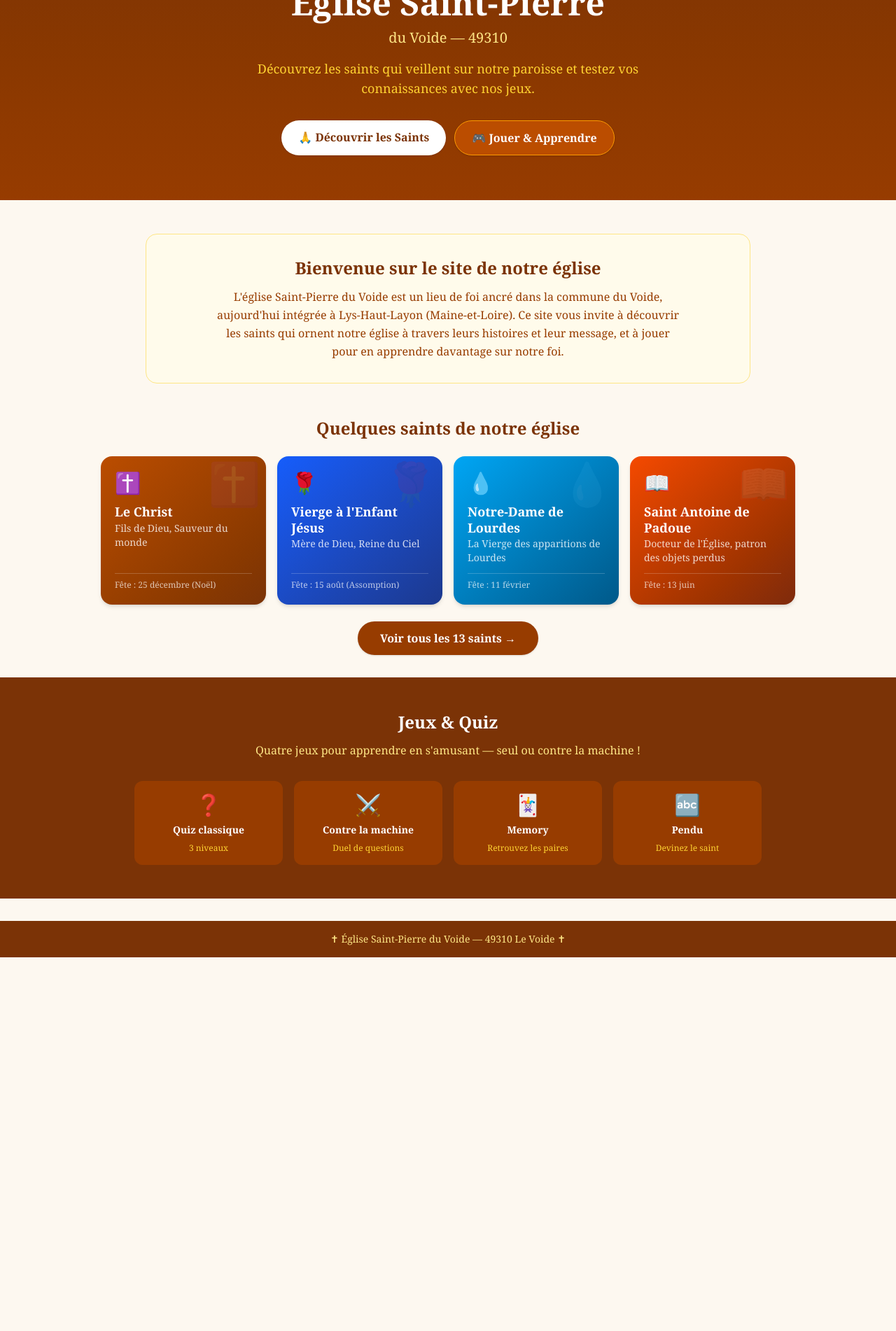
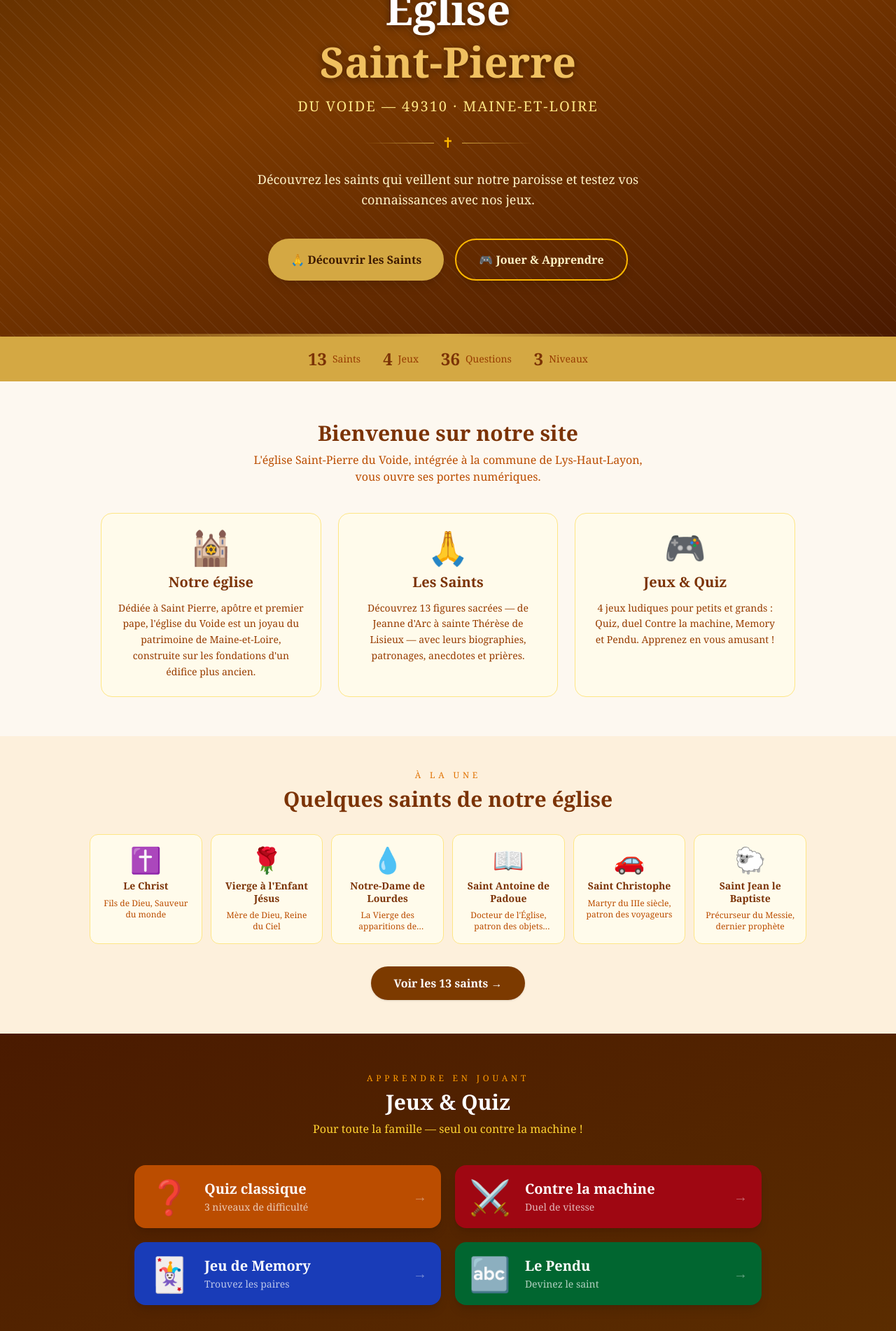
Before and after one commit to plaisirspartages-app/Eglise_StPierre_Voide, a Next.js app: page / in a window 1280 px wide. Shown: the part 220-2122 px from the top of the page at 70% size. Before the commit the page ends 1588 px from the top, so only its background shows below. Built offline with nearby package versions, Linux system fonts and the light colour scheme.

Commit message:
Refonte page d'accueil : hero immersif, stats dorées, 3 colonnes, jeux en grand format, citation évangélique
Co-Authored-By: Claude Sonnet 4.6 <noreply@anthropic.com>

```diff
--- a/app/page.tsx
+++ b/app/page.tsx
@@ -2,101 +2,249 @@ import Link from "next/link";
 import { saints } from "@/data/saints";
 import SaintCard from "@/components/SaintCard";
 
+const jeux = [
+  {
+    emoji: "❓",
+    label: "Quiz classique",
+    desc: "3 niveaux de difficulté",
+    href: "/jeux/quiz",
+    color: "bg-amber-700 hover:bg-amber-600",
+  },
+  {
+    emoji: "⚔️",
+    label: "Contre la machine",
+    desc: "Duel de vitesse",
+    href: "/jeux/contre-machine",
+    color: "bg-red-800 hover:bg-red-700",
+  },
+  {
+    emoji: "🃏",
+    label: "Jeu de Memory",
+    desc: "Trouvez les paires",
+    href: "/jeux/memoire",
+    color: "bg-blue-800 hover:bg-blue-700",
+  },
+  {
+    emoji: "🔤",
+    label: "Le Pendu",
+    desc: "Devinez le saint",
+    href: "/jeux/pendu",
+    color: "bg-green-800 hover:bg-green-700",
+  },
+];
+
 export default function Home() {
-  const featured = saints.slice(0, 4);
+  const featured = saints.slice(0, 6);
 
   return (
     <div>
-      {/* Hero */}
-      <section className="bg-gradient-to-b from-amber-900 to-amber-800 text-white text-center py-16 px-4">
-        <div className="max-w-3xl mx-auto">
-          <div className="text-6xl mb-4">✝</div>
-          <h1 className="font-serif text-4xl sm:text-5xl font-bold mb-3">
-            Église Saint-Pierre
+
+      {/* ── HERO ─────────────────────────────────────────────── */}
+      <section
+        className="relative text-white text-center overflow-hidden"
+        style={{
+          background: "linear-gradient(160deg, #5c2e00 0%, #7c3a00 40%, #4a1a00 100%)",
+          minHeight: "480px",
+        }}
+      >
+        {/* Motif de fond */}
+        <div
+          className="absolute inset-0 opacity-5 pointer-events-none select-none"
+          style={{
+            backgroundImage: "repeating-linear-gradient(45deg, #fff 0, #fff 1px, transparent 0, transparent 50%)",
+            backgroundSize: "20px 20px",
+          }}
+        />
+
+        {/* Bordure dorée supérieure */}
+        <div className="absolute top-0 left-0 right-0 h-1" style={{ background: "linear-gradient(90deg, transparent, #d4a843, transparent)" }} />
+
+        <div className="relative max-w-3xl mx-auto px-4 py-20">
+          {/* Ornement haut */}
+          <p className="text-amber-400 text-2xl tracking-[1rem] mb-6 select-none">✦ ✦ ✦</p>
+
+          <h1 className="font-serif text-5xl sm:text-6xl font-bold mb-3 leading-tight" style={{ textShadow: "0 2px 12px rgba(0,0,0,0.5)" }}>
+            Église<br />
+            <span style={{ color: "#f0c060" }}>Saint-Pierre</span>
           </h1>
-          <p className="text-amber-200 text-xl mb-1">du Voide — 49310</p>
-          <p className="text-amber-300 mt-4 text-lg max-w-xl mx-auto">
-            Découvrez les saints qui veillent sur notre paroisse et testez vos connaissances avec nos jeux.
+
+          <p className="text-amber-200 text-xl mt-3 mb-1 tracking-widest uppercase text-sm">
+            du Voide — 49310 · Maine-et-Loire
           </p>
-          <div className="flex flex-col sm:flex-row gap-3 justify-center mt-8">
+
+          {/* Ligne décorative */}
+          <div className="flex items-center justify-center gap-3 my-6">
+            <div className="flex-1 max-w-[100px] h-px" style={{ background: "linear-gradient(90deg, transparent, #d4a843)" }} />
+            <span className="text-amber-400 text-xl">✝</span>
+            <div className="flex-1 max-w-[100px] h-px" style={{ background: "linear-gradient(90deg, #d4a843, transparent)" }} />
+          </div>
+
+          <p className="text-amber-100 text-lg max-w-xl mx-auto leading-relaxed mb-10">
+            Découvrez les saints qui veillent sur notre paroisse
+            et testez vos connaissances avec nos jeux.
+          </p>
+
+          <div className="flex flex-col sm:flex-row gap-4 justify-center">
             <Link
               href="/saints"
-              className="bg-white text-amber-900 font-semibold px-6 py-3 rounded-full hover:bg-amber-100 transition-colors shadow"
+              className="inline-flex items-center gap-2 font-semibold px-8 py-4 rounded-full shadow-lg transition-all hover:-translate-y-0.5"
+              style={{ background: "#d4a843", color: "#3d1a00" }}
             >
               🙏 Découvrir les Saints
             </Link>
             <Link
               href="/jeux"
-              className="bg-amber-700 border border-amber-500 text-white font-semibold px-6 py-3 rounded-full hover:bg-amber-600 transition-colors shadow"
+              className="inline-flex items-center gap-2 font-semibold px-8 py-4 rounded-full border-2 border-amber-400 text-amber-100 hover:bg-amber-400/20 transition-all hover:-translate-y-0.5 shadow-lg"
             >
               🎮 Jouer & Apprendre
             </Link>
           </div>
         </div>
+
+        {/* Bordure dorée inférieure */}
+        <div className="absolute bottom-0 left-0 right-0 h-1" style={{ background: "linear-gradient(90deg, transparent, #d4a843, transparent)" }} />
       </section>
 
-      {/* Présentation */}
-      <section className="max-w-4xl mx-auto px-4 py-12">
-        <div className="bg-amber-50 border border-amber-200 rounded-2xl p-6 sm:p-8 text-center">
-          <h2 className="font-serif text-2xl font-bold text-amber-900 mb-3">
-            Bienvenue sur le site de notre église
-          </h2>
-          <p className="text-amber-800 leading-relaxed max-w-2xl mx-auto">
-            L'église Saint-Pierre du Voide est un lieu de foi ancré dans la commune du Voide,
-            aujourd'hui intégrée à Lys-Haut-Layon (Maine-et-Loire). Ce site vous invite à
-            découvrir les saints qui ornent notre église à travers leurs histoires et leur message,
-            et à jouer pour en apprendre davantage sur notre foi.
-          </p>
+      {/* ── STATS ────────────────────────────────────────────── */}
+      <section style={{ background: "#d4a843" }}>
+        <div className="max-w-4xl mx-auto px-4 py-4 flex flex-wrap justify-center gap-8 text-amber-900">
+          {[
+            { n: "13", label: "Saints" },
+            { n: "4",  label: "Jeux" },
+            { n: "36", label: "Questions" },
+            { n: "3",  label: "Niveaux" },
+          ].map(s => (
+            <div key={s.label} className="flex items-center gap-2">
+              <span className="font-serif font-bold text-2xl">{s.n}</span>
+              <span className="text-amber-800 text-sm font-medium">{s.label}</span>
+            </div>
+          ))}
         </div>
       </section>
 
-      {/* Saints en vedette */}
-      <section className="max-w-5xl mx-auto px-4 pb-8">
-        <h2 className="font-serif text-2xl font-bold text-amber-900 mb-6 text-center">
+      {/* ── PRÉSENTATION 3 COLONNES ──────────────────────────── */}
+      <section className="max-w-5xl mx-auto px-4 py-14">
+        <div className="text-center mb-10">
+          <h2 className="font-serif text-3xl font-bold text-amber-900 mb-2">
+            Bienvenue sur notre site
+          </h2>
+          <p className="text-amber-700 max-w-xl mx-auto">
+            L'église Saint-Pierre du Voide, intégrée à la commune de Lys-Haut-Layon, vous ouvre ses portes numériques.
+          </p>
+        </div>
+
+        <div className="grid grid-cols-1 sm:grid-cols-3 gap-6">
+          {[
+            {
+              icon: "🕍",
+              title: "Notre église",
+              text: "Dédiée à Saint Pierre, apôtre et premier pape, l'église du Voide est un joyau du patrimoine de Maine-et-Loire, construite sur les fondations d'un édifice plus ancien.",
+            },
+            {
+              icon: "🙏",
+              title: "Les Saints",
+              text: "Découvrez 13 figures sacrées — de Jeanne d'Arc à sainte Thérèse de Lisieux — avec leurs biographies, patronages, anecdotes et prières.",
+            },
+            {
+              icon: "🎮",
+              title: "Jeux & Quiz",
+              text: "4 jeux ludiques pour petits et grands : Quiz, duel Contre la machine, Memory et Pendu. Apprenez en vous amusant !",
+            },
+          ].map(col => (
+            <div
+              key={col.title}
+              className="flex flex-col items-center text-center gap-3 p-6 rounded-2xl border border-amber-200 bg-amber-50"
+            >
+              <span className="text-5xl">{col.icon}</span>
+              <h3 className="font-serif font-bold text-xl text-amber-900">{col.title}</h3>
+              <p className="text-amber-800 text-sm leading-relaxed">{col.text}</p>
+            </div>
+          ))}
+        </div>
+      </section>
+
+      {/* ── SAINTS EN VEDETTE ────────────────────────────────── */}
+      <section className="py-12 px-4" style={{ background: "#fdf0dc" }}>
+        <div className="max-w-5xl mx-auto">
+          <div className="text-center mb-8">
+            <p className="text-amber-600 text-xs tracking-[0.3rem] uppercase mb-2">À la une</p>
+            <h2 className="font-serif text-3xl font-bold text-amber-900">
               Quelques saints de notre église
             </h2>
-        <div className="grid grid-cols-1 sm:grid-cols-2 lg:grid-cols-4 gap-4 mb-6">
+          </div>
+
+          <div className="grid grid-cols-2 sm:grid-cols-3 lg:grid-cols-6 gap-3 mb-8">
             {featured.map(saint => (
-            <SaintCard key={saint.slug} saint={saint} />
+              <SaintCard key={saint.slug} saint={saint} compact />
             ))}
           </div>
+
           <div className="text-center">
             <Link
               href="/saints"
-            className="inline-block bg-amber-800 text-white font-semibold px-8 py-3 rounded-full hover:bg-amber-700 transition-colors shadow"
+              className="inline-flex items-center gap-2 font-semibold px-8 py-3 rounded-full shadow transition-all hover:-translate-y-0.5"
+              style={{ background: "#7c3a00", color: "#fff" }}
             >
-            Voir tous les {saints.length} saints →
+              Voir les {saints.length} saints →
             </Link>
+          </div>
         </div>
       </section>
 
-      {/* Jeux */}
-      <section className="bg-amber-900 text-white py-12 px-4">
-        <div className="max-w-4xl mx-auto text-center">
-          <h2 className="font-serif text-2xl font-bold mb-3">Jeux & Quiz</h2>
-          <p className="text-amber-200 mb-8">
-            Quatre jeux pour apprendre en s'amusant — seul ou contre la machine !
+      {/* ── JEUX ─────────────────────────────────────────────── */}
+      <section
+        className="py-14 px-4"
+        style={{ background: "linear-gradient(160deg, #4a1a00 0%, #5c2e00 100%)" }}
+      >
+        <div className="max-w-4xl mx-auto">
+          <div className="text-center mb-10">
+            <p className="text-amber-500 text-xs tracking-[0.3rem] uppercase mb-2">Apprendre en jouant</p>
+            <h2 className="font-serif text-3xl font-bold text-white mb-2">Jeux & Quiz</h2>
+            <p className="text-amber-300">
+              Pour toute la famille — seul ou contre la machine !
             </p>
-          <div className="grid grid-cols-2 sm:grid-cols-4 gap-4">
-            {[
-              { emoji: "❓", label: "Quiz classique", desc: "3 niveaux", href: "/jeux/quiz" },
-              { emoji: "⚔️", label: "Contre la machine", desc: "Duel de questions", href: "/jeux/contre-machine" },
-              { emoji: "🃏", label: "Memory", desc: "Retrouvez les paires", href: "/jeux/memoire" },
-              { emoji: "🔤", label: "Pendu", desc: "Devinez le saint", href: "/jeux/pendu" },
-            ].map(jeu => (
+          </div>
+
+          <div className="grid grid-cols-1 sm:grid-cols-2 gap-5">
+            {jeux.map(jeu => (
               <Link
                 key={jeu.href}
                 href={jeu.href}
-                className="flex flex-col items-center gap-2 bg-amber-800 hover:bg-amber-700 rounded-xl p-4 transition-colors"
+                className={`group flex items-center gap-5 ${jeu.color} text-white rounded-2xl p-5 shadow-lg transition-all hover:-translate-y-1 hover:shadow-xl`}
               >
-                <span className="text-3xl">{jeu.emoji}</span>
-                <span className="font-bold text-sm">{jeu.label}</span>
-                <span className="text-amber-300 text-xs">{jeu.desc}</span>
+                <span className="text-5xl shrink-0">{jeu.emoji}</span>
+                <div>
+                  <p className="font-serif font-bold text-xl">{jeu.label}</p>
+                  <p className="text-white/70 text-sm mt-0.5">{jeu.desc}</p>
+                </div>
+                <span className="ml-auto text-white/40 group-hover:text-white transition-colors text-xl">→</span>
               </Link>
             ))}
           </div>
+
+          <div className="text-center mt-8">
+            <Link
+              href="/jeux"
+              className="inline-flex items-center gap-2 text-amber-300 hover:text-amber-100 transition-colors text-sm"
+            >
+              Voir tous les jeux →
+            </Link>
+          </div>
         </div>
       </section>
+
+      {/* ── CITATION ─────────────────────────────────────────── */}
+      <section className="py-12 px-4 text-center bg-white">
+        <div className="max-w-2xl mx-auto">
+          <p className="text-amber-400 text-4xl mb-4 select-none">"</p>
+          <blockquote className="font-serif text-xl text-amber-900 italic leading-relaxed mb-4">
+            Tu es Pierre, et sur cette pierre je bâtirai mon Église,
+            et les portes de l'Hadès ne tiendront pas contre elle.
+          </blockquote>
+          <p className="text-amber-600 text-sm">— Matthieu 16, 18</p>
+        </div>
+      </section>
+
     </div>
   );
 }
```
Lines whose indentation alone changed are shown as unchanged.
